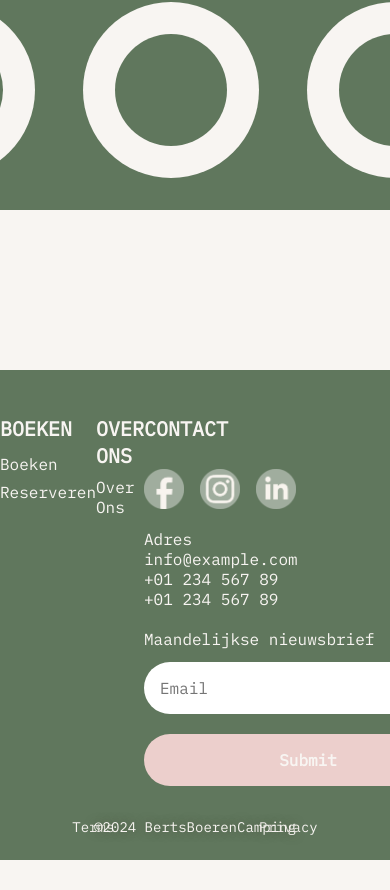
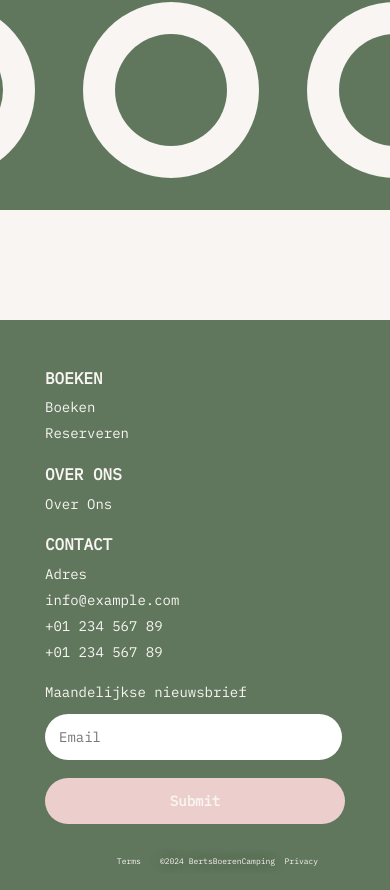
Before and after one commit to LaulensW/BertsBoerenCamping, a React (Vite) app in the folder BertsBoerenCamping/: page /about in a window 390 px wide. Shown: the part 4197-5087 px from the top of the page. Before the commit the page ends 5057 px from the top, so only its background shows below. Built offline with nearby package versions, Linux system fonts and the light colour scheme.

Commit message:
Footer Responsive

```diff
--- a/BertsBoerenCamping/src/components/Campingplekken.css
+++ b/BertsBoerenCamping/src/components/Campingplekken.css
@@ -115,4 +115,11 @@
     .camping-text{
         margin: 8px 12px 0px 12px;
     }
+    .wave{
+        z-index: -10;
+        width: 100%;
+        position: absolute;
+        margin-top: 445px;
+        display: flex;
+    }
 }
--- a/BertsBoerenCamping/src/components/FAQs.css
+++ b/BertsBoerenCamping/src/components/FAQs.css
@@ -90,23 +90,21 @@
     }
     .faq-title{
         font-size: 16px;
+        margin-right: 3%;
     }
     .faq-description{
         font-size: 16px;
         display: flex;
     }
-
     .faq-content{
         display: flex;
         justify-content: space-between;
         align-items: center;
 
     }
-
     .dropdown-icon{
         font-size: 12px;
     }
-
     .faq-answer{
         margin-top: 30px;
     }
--- a/BertsBoerenCamping/src/components/Footer.css
+++ b/BertsBoerenCamping/src/components/Footer.css
@@ -13,44 +13,21 @@
 .heading{
     font-size: 20px;
     display: flex;
-    z-index: 10px;
-    margin-bottom: 8%;
+    margin-bottom: 5%;
 }
-.footer-heading-1{
+.footer-heading-1,
+.footer-heading-2,
+.footer-heading-3{
     color: var(--neutral-color);
     display: flex;
     flex-direction: column;
 }
-.footer-heading-1 a{
+.footer-heading-1 a,
+.footer-heading-2 a,
+.footer-heading-3 a{
     color: var(--neutral-color);
     text-decoration: none;
     margin: 4px 0;
-}
-.footer-heading-2{
-    display: flex;
-    flex-direction: column;
-}
-.footer-heading-2 a{
-    color: var(--neutral-color);
-    text-decoration: none;
-    margin: 4px 0;
-}
-.footer-heading-3{
-    display: flex;
-    flex-direction: column;
-}
-.footer-heading-3 a{
-    color: var(--neutral-color);
-    text-decoration: none;
-}
-.img-logo{
-    display: flex;
-}
-.logo-indi{
-    display: flex;
-    margin-right: 16px;
-    cursor: pointer;
-    width: 40px;
 }
 label{
     margin-bottom: 13px;
@@ -93,3 +70,81 @@ input[type=submit]:hover{
     color:var(--neutral-color);
     text-decoration: none;
 }
+
+@media (max-width: 430px){
+    .footer-container{
+    background-color: var(--primary-color);
+    color: var(--neutral-color);
+    padding: 30px 0px 24px 45px;
+    margin-top: 110px;
+}
+.footer{
+    color: var(--neutral-color);
+    font-size: 14px;
+    display: flex;
+    text-decoration: none;
+    justify-content: none;
+    flex-direction: column;
+}
+.heading{
+    font-size: 16px;
+    display: flex;
+    margin: 5% 0 2% 0;
+}
+.footer-heading-1,
+.footer-heading-2,
+.footer-heading-3{
+    color: var(--neutral-color);
+    display: flex;
+    flex-direction: column;
+}
+.footer-heading-1 a,
+.footer-heading-2 a,
+.footer-heading-3 a{
+    color: var(--neutral-color);
+    text-decoration: none;
+    margin: 4px 0;
+}
+label{
+    margin-bottom: 13px;
+}
+input[type=email]{
+    font-family: 'IBM Plex Mono', monospace;
+    color: var(--secondary-color);
+    padding: 14px;
+    font-size: 14px;
+    width: 78%;
+    border-radius: 100px;
+    border: none;
+    display: flex;
+}
+input[type=submit]{
+    font-family: 'IBM Plex Mono', monospace;
+    background-color: var(--Button-color);
+    color: var(--neutral-color);
+    font-weight: bold;
+    border: none;
+    cursor: pointer;
+    border-radius: 100px;
+    display: flex;
+    justify-content: center;
+    align-items: center;
+    padding: 14px;
+    font-size: 14px;
+    width: 87%;
+    transition: background-color 0.3s ease-in-out;
+}
+input[type=submit]:hover{
+    background-color:#B07D78;
+}
+.bottom-text{
+    display: flex;
+    justify-content: space-around;
+}
+.bottom-text-indi{
+    font-size: 8px;
+    margin-top: 32px;
+    color:var(--neutral-color);
+    text-decoration: none;
+}
+}
--- a/BertsBoerenCamping/src/components/Footer.jsx
+++ b/BertsBoerenCamping/src/components/Footer.jsx
@@ -20,12 +20,6 @@ const Footer = () => {
 
                 <div className="footer-heading-3">
                     <h6 className="heading">CONTACT</h6>
-                    <div className="img-logo">
-                        <img src="../images/footer-facebook.png" className="logo-indi"/>
-                        <img src="../images/footer-instagram.png" className="logo-indi"/>
-                        <img src="../images/footer-linkedin.png" className="logo-indi"/>
-                    </div>
-                    <br/>
                     <a href="#">Adres</a>
                     <a href="#">info@example.com</a>
                     <a href="#">+01 234 567 89</a>
```
